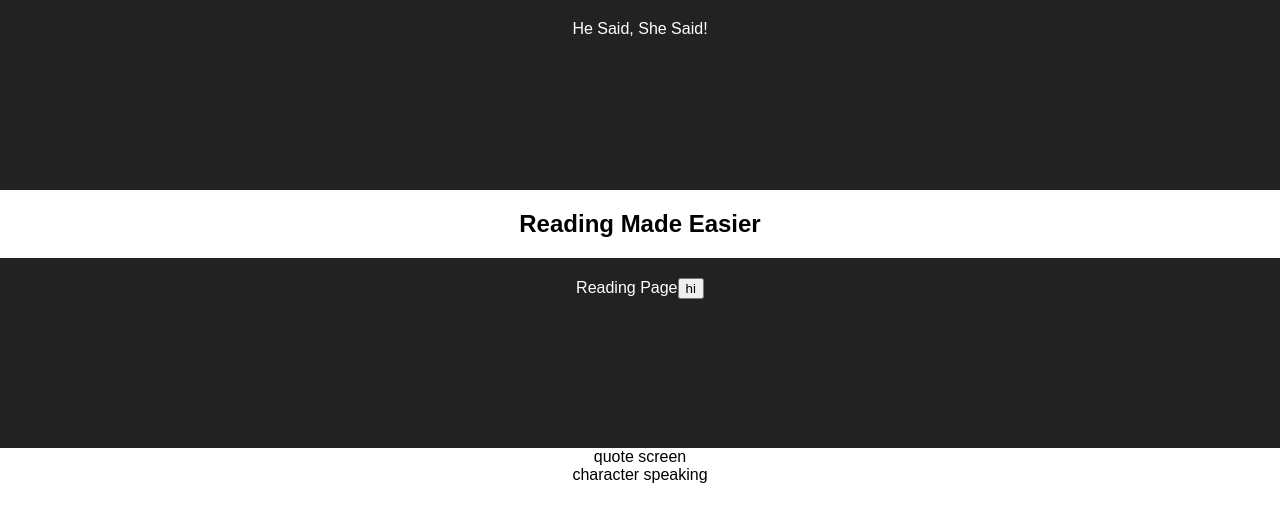
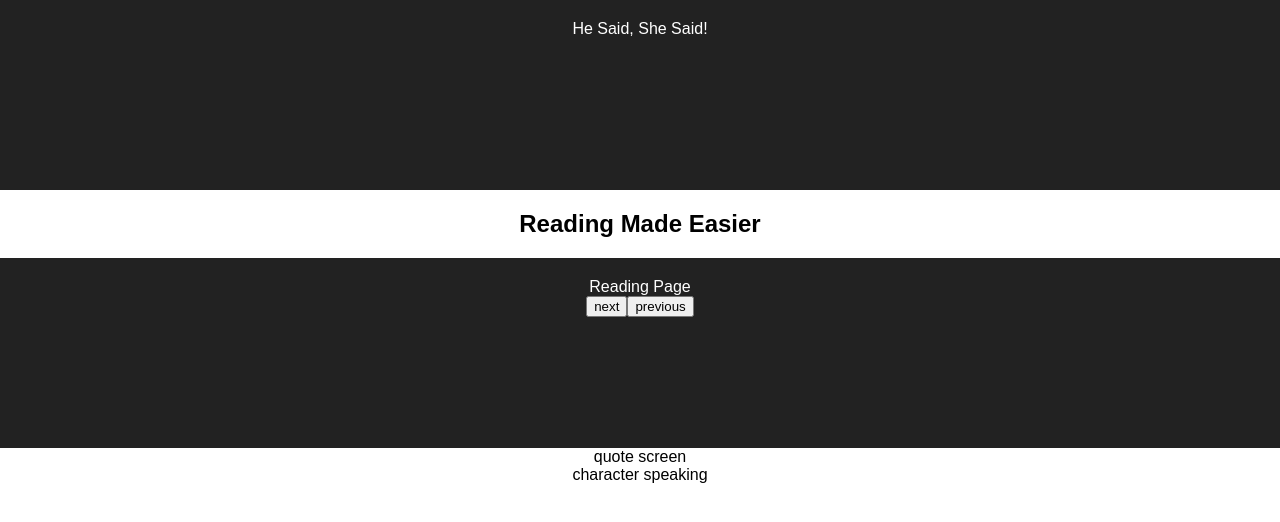
Before and after one commit to RBorynski/he-said-she-said, a React (Create React App) app in the folder story_app/: page /reading in a window 1280 px wide. Shown: the top 522 px of the page. Built offline with nearby package versions, Linux system fonts and the light colour scheme.

Commit message:
Previous and Next Buttons Working, Along with Conditionals

```diff
--- a/story_app/src/NextCharButton/index.js
+++ /dev/null
@@ -1,31 +0,0 @@
-import React, { Component } from "react"
-
-class NextCharButton extends  Component {
-  constructor(props) {
-    super(props);
-    this.state = {page: 0} ;
-
-    // This binding is necessary to make `this` work in the callback
-    this.increaseScore = this.increaseScore.bind(this);
-  }
-
-increaseScore () {
-    this.setState({page : this.state.page + 1});
-  }
-
-  render() {
-    return (
-      <button onClick={this.increaseScore}>
-        hi
-
-      </button>
-    );
-  }
-
-
-// ReactDOM.render(
-//   <NextCharButton />,
-//   document.getElementById('root')
-// );
-};
-export default NextCharButton
--- /dev/null
+++ b/story_app/src/NextPrevButtons/index.js
@@ -0,0 +1,47 @@
+import React, { Component } from "react"
+
+class NextPrevButtons extends  Component {
+  constructor(props) {
+    super(props);
+    this.state = {page: 0}
+     ;
+
+    // This binding is necessary to make `this` work in the callback
+    this.increasePage = this.increasePage.bind(this);
+    this.decreasePage = this.decreasePage.bind(this);
+  }
+
+increasePage () {
+    if (this.state.page <= 4) {
+    this.setState({page : this.state.page + 1});
+  console.log(this.state.page)
+  }}
+
+  decreasePage () {
+    if (this.state.page > 0) {
+    this.setState({page : this.state.page - 1});
+  console.log(this.state.page)
+  }}
+
+  render() {
+    return (
+      <div>
+      <button onClick={this.increasePage}>
+        next
+
+      </button>
+      <button onClick={this.decreasePage}>
+        previous
+
+      </button>
+      </div>
+    );
+  }
+
+
+// ReactDOM.render(
+//   <NextCharButton />,
+//   document.getElementById('root')
+// );
+};
+export default NextPrevButtons
--- a/story_app/src/ReadingPage/index.js
+++ b/story_app/src/ReadingPage/index.js
@@ -1,6 +1,6 @@
 import React, { Component } from "react"
 import { BrowserRouter as Router, Route } from "react-router-dom"
-import NextCharButton from "../NextCharButton"
+import NextPrevButtons from "../NextPrevButtons"
 
 // console.log(StoriesArray)
 
@@ -21,7 +21,7 @@ class ReadingPage extends Component {
       <div className="MainView">
         <header className="App-header">
          Reading Page
-         <NextCharButton/>
+         <NextPrevButtons/>
         </header>
      <div class = "Quote Screen">
 quote screen
```
